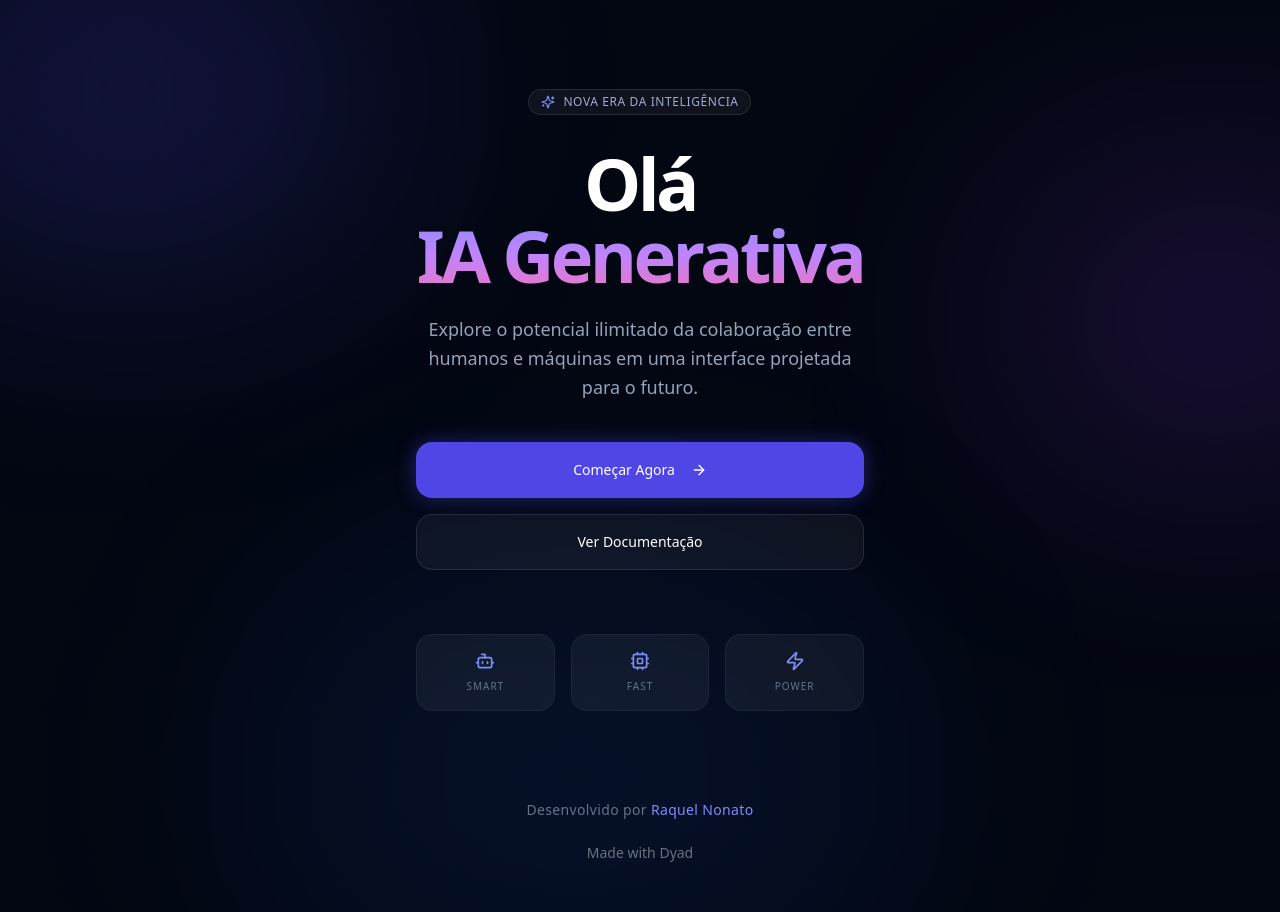
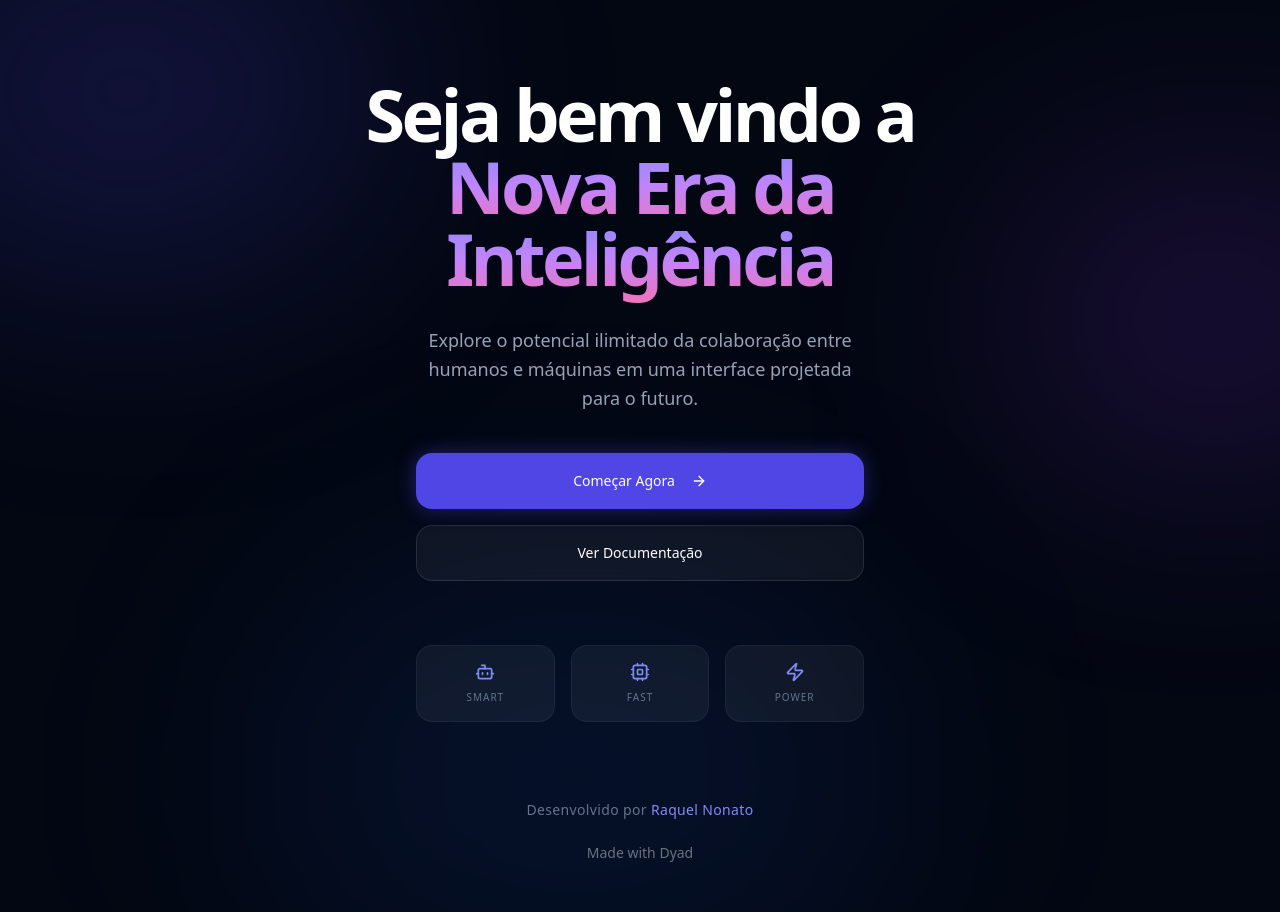
Before and after one commit to raquelnonato97/Ciclo-2-IA, a React (Vite) app: page / in a window 1280 px wide. Built offline with nearby package versions, Linux system fonts and the light colour scheme.

Commit message:
[dyad] Atualizando título e removendo selo superior - wrote 1 file(s) + extra files edited outside of Dyad

```diff
--- a/src/pages/Index.tsx
+++ b/src/pages/Index.tsx
@@ -2,7 +2,7 @@
 
 import React from 'react';
 import { motion } from "framer-motion";
-import { Sparkles, ArrowRight, Bot, Cpu, Zap } from "lucide-react";
+import { ArrowRight, Bot, Cpu, Zap } from "lucide-react";
 import { Button } from "@/components/ui/button";
 import { MadeWithDyad } from "@/components/made-with-dyad";
 
@@ -21,33 +21,22 @@ const Index = () => {
           initial={{ opacity: 0, y: 20 }}
           animate={{ opacity: 1, y: 0 }}
           transition={{ duration: 0.8 }}
-          className="w-full max-w-md text-center"
+          className="w-full max-w-2xl text-center"
         >
-          {/* Badge */}
-          <motion.div
-            initial={{ opacity: 0, scale: 0.9 }}
-            animate={{ opacity: 1, scale: 1 }}
-            transition={{ delay: 0.2 }}
-            className="inline-flex items-center gap-2 px-3 py-1 rounded-full bg-white/5 border border-white/10 backdrop-blur-md mb-8"
-          >
-            <Sparkles size={14} className="text-indigo-400" />
-            <span className="text-xs font-medium tracking-wider uppercase text-indigo-200/80">Nova Era da Inteligência</span>
-          </motion.div>
-
           {/* Hero Title */}
-          <h1 className="text-6xl md:text-7xl font-bold tracking-tighter mb-6 leading-tight">
-            Olá <br />
+          <h1 className="text-5xl md:text-7xl font-bold tracking-tighter mb-8 leading-[1.1]">
+            Seja bem vindo a <br />
             <span className="text-transparent bg-clip-text bg-gradient-to-b from-indigo-400 via-purple-400 to-pink-400">
-              IA Generativa
+              Nova Era da Inteligência
             </span>
           </h1>
 
-          <p className="text-lg text-slate-400 mb-10 leading-relaxed font-light">
+          <p className="text-lg text-slate-400 mb-10 max-w-md mx-auto leading-relaxed font-light">
             Explore o potencial ilimitado da colaboração entre humanos e máquinas em uma interface projetada para o futuro.
           </p>
 
           {/* Action Buttons */}
-          <div className="flex flex-col gap-4 w-full">
+          <div className="flex flex-col gap-4 w-full max-w-md mx-auto">
             <Button className="h-14 rounded-2xl bg-indigo-600 hover:bg-indigo-500 text-white border-none shadow-[0_0_20px_rgba(79,70,229,0.4)] transition-all duration-300 group">
               Começar Agora
               <ArrowRight className="ml-2 w-4 h-4 group-hover:translate-x-1 transition-transform" />
@@ -58,7 +47,7 @@ const Index = () => {
           </div>
 
           {/* Feature Grid (Mobile Friendly) */}
-          <div className="grid grid-cols-3 gap-4 mt-16">
+          <div className="grid grid-cols-3 gap-4 mt-16 max-w-md mx-auto">
             {[
               { icon: Bot, label: "Smart" },
               { icon: Cpu, label: "Fast" },
```
Also changed, not shown: .dyad/screenshot/a2525c367e487ae2357eb6e2b5240ed4a88bcc2b.png (added).
